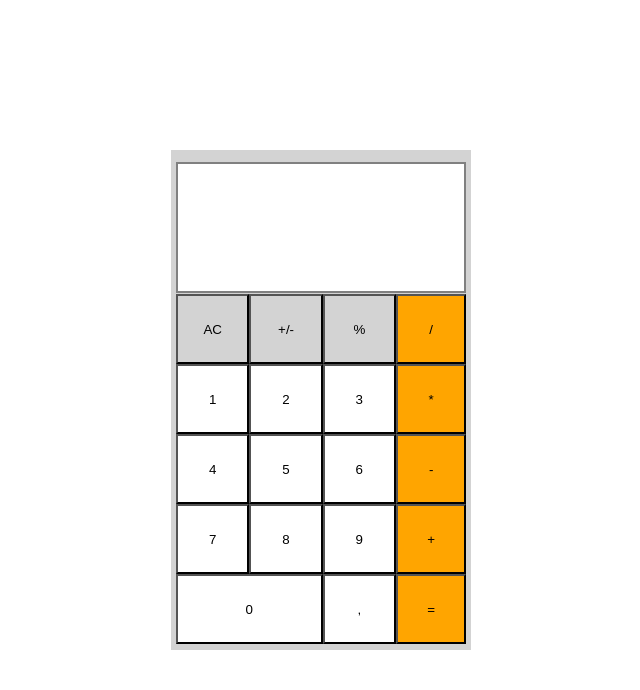
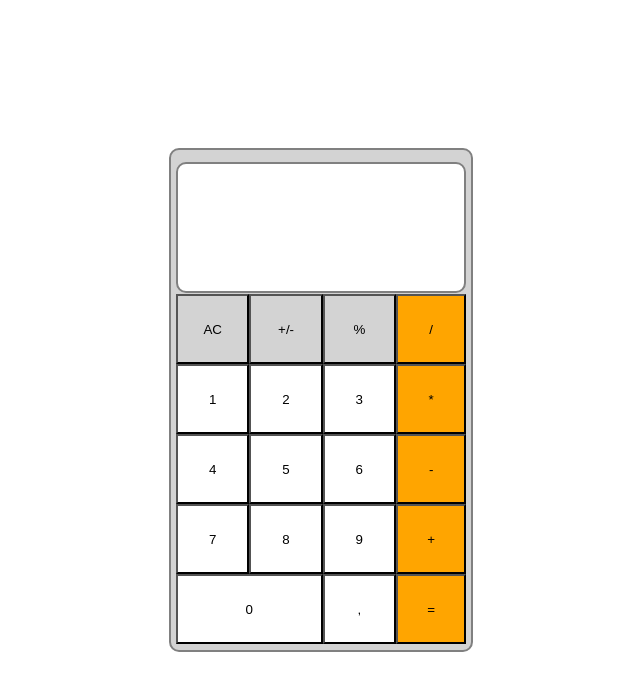
Before and after one commit to JakobSundstrom/calculator, a plain HTML site: page index.html in a window 1280 px wide. Shown: the whole page, without its empty margins (319-959 px from the left). Drawn offline with Linux system fonts and the light colour scheme.

Commit message:
style in css

```diff
--- a/style.css
+++ b/style.css
@@ -6,10 +6,13 @@
     top: 50%;
     left: 50%;
     transform: translate(-50%, -50%);
+    border: 2px solid gray;
+    border-radius: 10px;
   }
 
 input{
     margin-top: 30px;
+    border-radius: 10px;
 
 }
 
```
